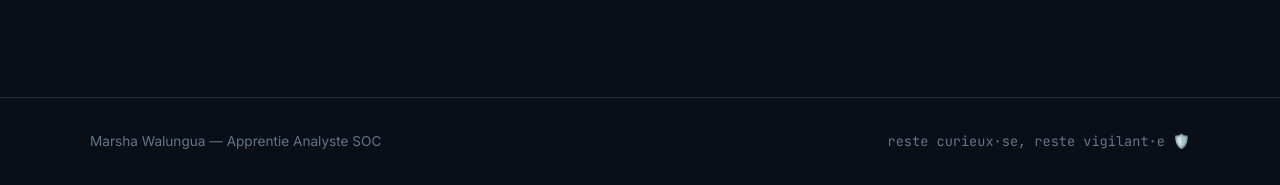
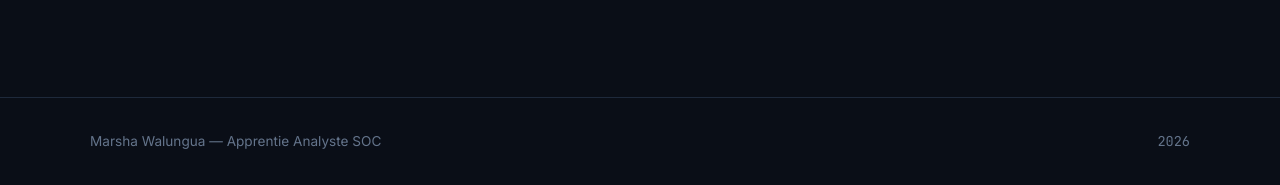
Before and after one commit to marsha-walungua/marsha-walungua.github.io, a plain HTML site: page index.html in a window 1280 px wide. Shown: the part 3825-4010 px from the top of the page. Drawn offline with Linux system fonts and the light colour scheme.

Commit message:
Footer: just year, no quote

```diff
--- a/index.html
+++ b/index.html
@@ -283,7 +283,7 @@
   <footer class="footer">
     <div class="footer-inner">
       <p>Marsha Walungua &mdash; <span data-i18n="footer_title">Apprentie Analyste SOC</span></p>
-      <p class="footer-quote"><span data-i18n="footer_quote">reste curieux·se, reste vigilant·e</span> <span class="accent">🛡️</span></p>
+      <p class="footer-quote"><span data-i18n="footer_quote">2026</span></p>
     </div>
   </footer>
 
--- a/script.js
+++ b/script.js
@@ -68,7 +68,7 @@ const LANG = {
     contact_linkedin:"LinkedIn",
     contact_email:   "Email",
     footer_title:    "Apprentie Analyste SOC",
-    footer_quote:    "reste curieux·se, reste vigilant·e"
+    footer_quote:    "2026"
   },
 
   en: {
@@ -135,7 +135,7 @@ const LANG = {
     contact_linkedin:"LinkedIn",
     contact_email:   "Email",
     footer_title:    "SOC Analyst Apprentice",
-    footer_quote:    "stay curious, stay vigilant"
+    footer_quote:    "2026"
   }
 };
 
```
